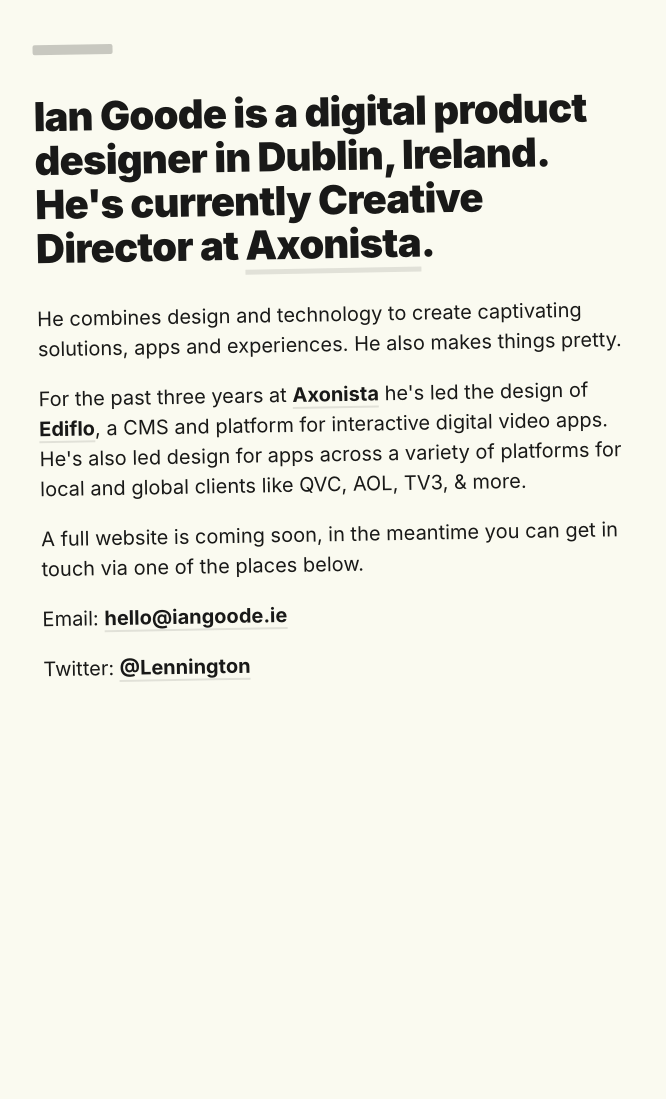
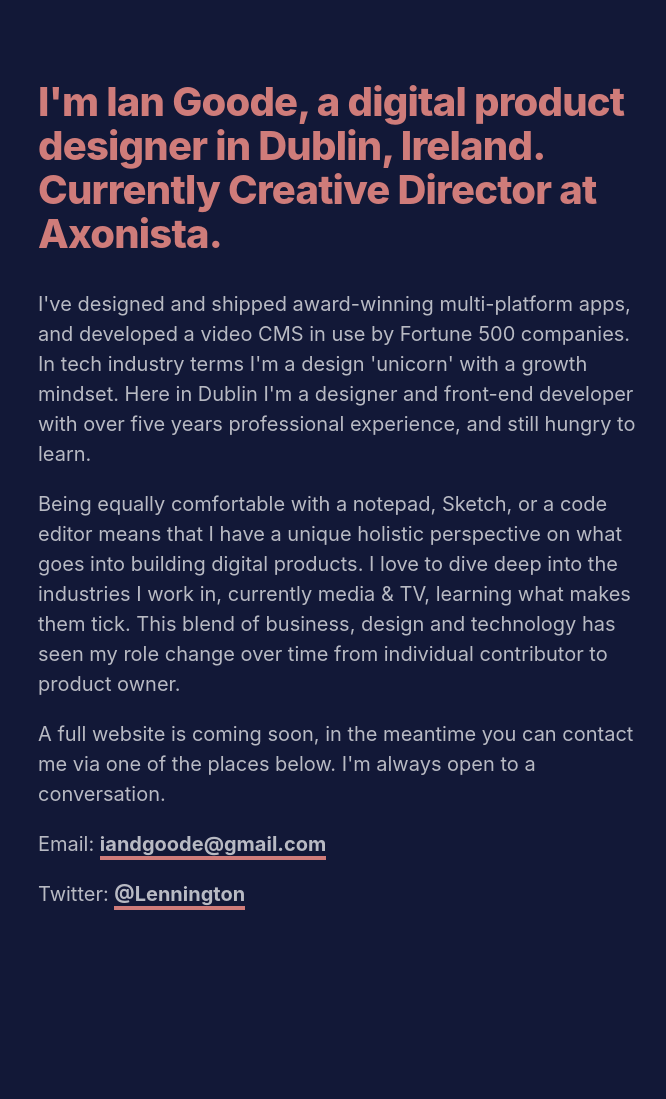
Before and after one commit to Lennington/personal-site, a Jekyll site: the page built from index.md, in a window 1280 px wide. Shown: the whole page, without its empty margins (41-707 px from the left). Built offline with Jekyll 4.4.1, drawn with Linux system fonts in a browser that asks for light colours; before the commit the page ends 900 px from its top, so only the background shows below that.

Commit message:
Updating text and color scheme

```diff
--- a/_layouts/home.html
+++ b/_layouts/home.html
@@ -4,10 +4,10 @@
 
 <section>
   <span class="stroke"></span>
-  <h1>Ian Goode is a digital product designer in Dublin, Ireland. <br> He's currently Creative Director at <a href="http://axonista.com">Axonista</a>.</h1>
-  <p>He combines design and technology to create captivating solutions, apps and experiences. He also makes things pretty.</p>
-  <p>For the past three years at <a href="http://axonista.com">Axonista</a> he's led the design of <a href="http://www.ediflo.tv/">Ediflo</a>, a CMS and platform for interactive digital video apps. He's also led design for apps across a variety of platforms for local and global clients like QVC, AOL, TV3, & more.</p>
-  <p>A full website is coming soon, in the meantime you can get in touch via one of the places below.</p>
-  <p>Email: <a href="mailto:hello@iangoode.ie">hello@iangoode.ie</a></p>
+  <h1>I'm Ian Goode, a digital product designer in Dublin, Ireland. <br> Currently Creative Director at Axonista.</h1>
+  <p>I've designed and shipped award-winning multi-platform apps, and developed a video CMS in use by Fortune 500 companies. In tech industry terms I'm a design 'unicorn' with a growth mindset. Here in Dublin I'm a designer and front-end developer with over five years professional experience, and still hungry to learn.</p>
+  <p>Being equally comfortable with a notepad, Sketch, or a code editor means that I have a unique holistic perspective on what goes into building digital products. I love to dive deep into the industries I work in, currently media & TV, learning what makes them tick. This blend of business, design and technology has seen my role change over time from individual contributor to product owner.</p>
+  <p>A full website is coming soon, in the meantime you can contact me via one of the places below. I'm always open to a conversation.</p>
+  <p>Email: <a href="mailto:iandgoode@gmail.com">iandgoode@gmail.com</a></p>
   <p>Twitter: <a href="https://twitter.com/Lennington">@Lennington</a></p>
 </header>
--- a/public/css/main.scss
+++ b/public/css/main.scss
@@ -14,11 +14,11 @@
 }
 
 body {
-  font-family: "lft-etica", -apple-system,BlinkMacSystemFont,\.SFNSText-Regular,San Francisco,Roboto,Segoe UI,Oxygen-Sans,Ubuntu,Cantarell,Helvetica Neue,Lucida Grande,sans-serif;
+  font-family: -apple-system,BlinkMacSystemFont,\.SFNSText-Regular,San Francisco,Roboto,Segoe UI,Oxygen-Sans,Ubuntu,Cantarell,Helvetica Neue,Lucida Grande,sans-serif;
   font-size: 20px;
   line-height: 1.5;
-  color: rgba(0,0,0,0.9);
-  background-color: #fafaf0;
+  color: rgba(255,255,255,0.7);
+  background-color: #121837;
   -webkit-text-size-adjust: 100%;
       -ms-text-size-adjust: 100%;
   -webkit-font-smoothing: antialiased;
@@ -27,7 +27,7 @@
 a {
   font-weight: 700;
   color: inherit;
-  border-bottom: 0.125em solid rgba(0,0,0,0.1);
+  border-bottom: 4px solid #CF7C7A;
   text-decoration: none;
   transition: all ease 0.2s;
 }
@@ -35,16 +35,17 @@
 a:hover,
 a:visited,
 a:active {
-  color: #000;
   cursor: pointer;
-  border-bottom: 0.125em solid #000;
+  color: #fff;
+  border-bottom: 4px solid #CF7C7A;
 }
 
 h1 {
   font-size: 2em;
-  font-weight: 900;
+  font-weight: 800;
   letter-spacing: -0.02em;
   line-height: 1.1;
+  color: #CF7C7A;
 }
 
 h1 a {
@@ -54,21 +55,8 @@
 .container {
   box-sizing: border-box;
   max-width: 640px;
-  margin: 2em 5%;
+  margin: 4em 5%;
   padding: 0px 15px 90px 15px;
-}
-
-section {
-  transform: rotate(-1deg);
-}
-
-.stroke {
-  display: block;
-  width: 4em;
-  height: 0.5em;
-  margin: 2em 0;
-  background-color: rgba(0,0,0,0.2);
-  border-radius: 2px;
 }
 
 figure {
```
